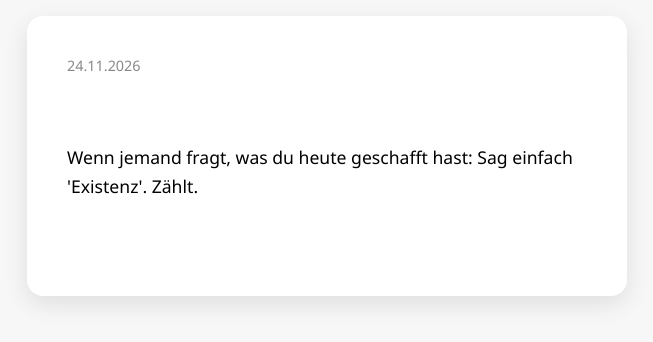
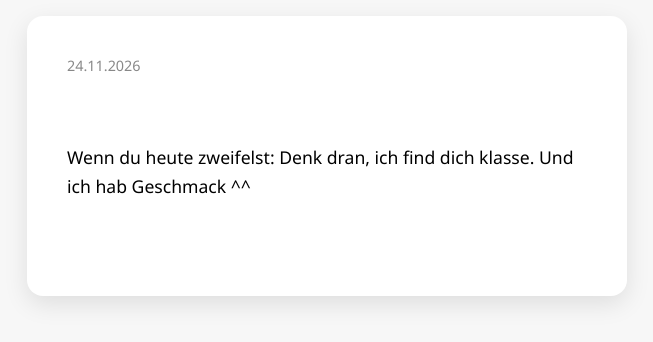
Before and after one commit to Mirony3/73-dy, a plain HTML site: page index.html in a window 1280 px wide. Shown: the part 244-586 px from the top of the page, without its empty margins (313-966 px from the left). Drawn offline with Linux system fonts and the light colour scheme.

Commit message:
Automatisch: Nachricht vom 2026-11-24

```diff
--- a/index.html
+++ b/index.html
@@ -11,7 +11,7 @@
     <div class="date" id="date"></div>
     <div class="message" id="message">
      <!-- MESSAGE_PLACEHOLDER -->
-Wenn jemand fragt, was du heute geschafft hast: Sag einfach 'Existenz'. Zählt.
+Wenn du heute zweifelst: Denk dran, ich find dich klasse. Und ich hab Geschmack ^^
 <!-- /MESSAGE_PLACEHOLDER -->
     </div>
   </div>
```
